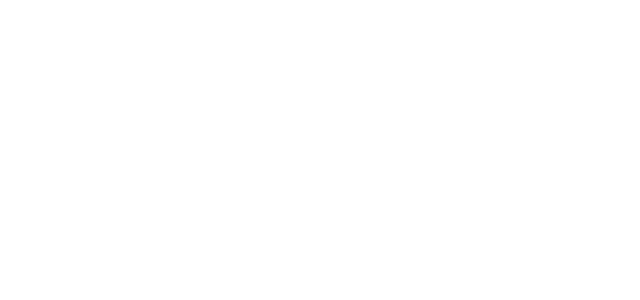
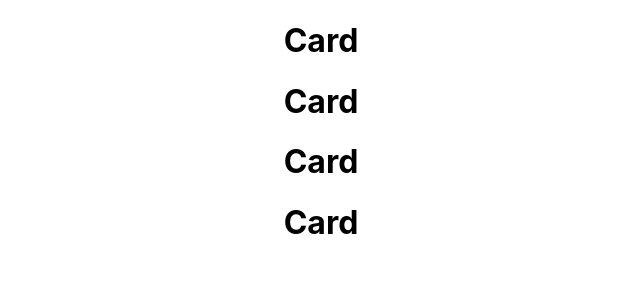
Before and after one commit to decoding-apocalypse/aashroy, a React (Create React App) app in the folder client/: page /developer in a window 1280 px wide. Shown: the top 300 px of the page, without its empty margins (319-959 px from the left). Built offline with nearby package versions, Linux system fonts and the light colour scheme.

Commit message:
Developer page and Card Component added

```diff
--- a/client/src/App.js
+++ b/client/src/App.js
@@ -10,6 +10,7 @@
 
 // Pages imports
 const Home = lazy(() => import("./pages/Home"));
+const Developer = lazy(() => import("./pages/Developer"));
 
 function App() {
   return (
@@ -19,6 +20,10 @@
           <Route exact path="/">
             <Home title="Home | Aashroy" />
           </Route>
+
+          <Route exact path="/developer">
+            <Developer title="Developer | Aashroy" />
+          </Route>
         </Switch>
       </div>
     </Suspense>
--- /dev/null
+++ b/client/src/components/Card.jsx
@@ -0,0 +1,9 @@
+import React from "react";
+
+import "./css/Card.css";
+
+const Card = (props) => {
+  return <h1>Card</h1>;
+};
+
+export default Card;
--- /dev/null
+++ b/client/src/pages/Developer.jsx
@@ -0,0 +1,22 @@
+import React, { useEffect } from "react";
+
+// Component import
+import Card from "../components/Card";
+
+import "./css/Developer.css";
+
+const Developer = (props) => {
+  useEffect(() => {
+    document.title = props.title;
+  }, []);
+  return (
+    <div>
+      <Card />
+      <Card />
+      <Card />
+      <Card />
+    </div>
+  );
+};
+
+export default Developer;
```
Also changed, not shown: client/src/components/css/Card.css (added), client/src/pages/css/Developer.css (added).
